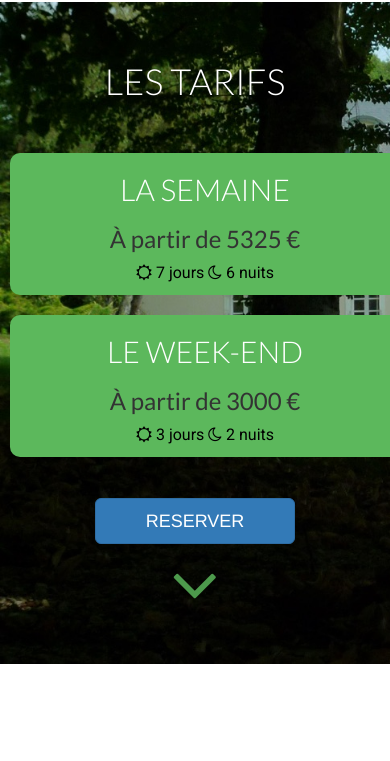
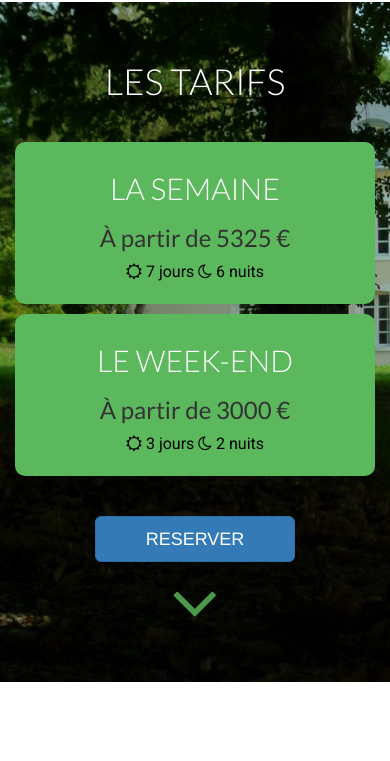
Before and after one commit to antoineayoub/moison, a plain HTML site: page index.html in a window 390 px wide. Shown: the part 1706-2467 px from the top of the page. Drawn offline with nearby package versions, Linux system fonts and the light colour scheme; some packages are replaced by stand-ins of ours; a script that the page names is missing.

Commit message:
Modification partie Tarifs pour Responsive

```diff
--- a/index.html
+++ b/index.html
@@ -5,6 +5,25 @@
     <meta http-equiv="X-UA-Compatible" content="IE=edge">
     <meta name="viewport" content="width=device-width, initial-scale=1">
     <title>Gîte Ecolabel de Moison</title>
+    <meta name="Gîte Ecolabel de Moison" content="Ancien relais de chasse des XVII et XIXème s. rénové dans un esprit maison de famille au milieu d'un parc boisé de 4 ha avec jardin à la française." />
+
+    <meta charset="utf-8">
+    <!-- FACEBOOK -->
+    <meta property="og:title" content="Gîte Ecolabel de Moison" />
+    <meta property="og:type" content="article" />
+    <meta property="og:url" content="http://www.example.com/" />
+    <meta property="og:image" content="http://example.com/image.jpg" />
+    <meta property="og:description" content="Description Here" />
+    <meta property="og:site_name" content="Site Name" />
+    <meta property="fb:admins" content="Facebook numeric ID" />
+    <!-- TWITTER -->
+    <meta name="twitter:card" content="summary_large_image">
+    <meta name="twitter:site" content="@publisher_handle">
+    <meta name="twitter:title" content="Page Title">
+    <meta name="twitter:description" content="Page description less than 200 characters">
+    <meta name="twitter:creator" content="@author_handle">
+    <meta name="twitter:image:src" content="http://www.example.com/image.jpg">
+
     <link rel="stylesheet" href="vendor/owl.carousel/owl-carousel/owl.carousel.css">
     <link rel="stylesheet" href="vendor/owl.carousel/owl-carousel/owl.theme.css">
     <link rel="stylesheet" href="https://maxcdn.bootstrapcdn.com/bootstrap/3.2.0/css/bootstrap.min.css">
@@ -112,20 +131,22 @@
       <h1>LES TARIFS</h1>
       <div class="container">
         <div class="row">
-          <div class="col-sm-3 col-xs-12"></div>
-            <div class="col-sm-3 col-xs-12 custo-price">
+          <div class="col-sm-6 col-xs-12">
+            <div class="custo-price">
               <h2>LA SEMAINE</h2>
               <h3>À partir de 5325 €</h3>
               <p> <i class="fa fa-sun-o"></i> 7 jours  <i class="fa fa-moon-o"></i> 6 nuits</p>
               <p></p>
             </div>
-          <div class="col-sm-3 col-xs-12 custo-price">
+          </div>
+          <div class="col-sm-6 col-xs-12">
+            <div class="custo-price">
               <h2>LE WEEK-END</h2>
               <h3>À partir de 3000 €</h3>
               <p> <i class="fa fa-sun-o"></i> 3 jours  <i class="fa fa-moon-o"></i> 2 nuits</p>
               <p></p>
             </div>
-          <div class="col-sm-3 col-xs-12"></div>
+          </div>
           </div>
           <div class="row">
             <div class="col-xs-12 a-padding">
--- a/stylesheets/style.css
+++ b/stylesheets/style.css
@@ -110,7 +110,13 @@ h1,h2,h3,h4,h5{
   background-color: #5CB85C;
   border: none;
   border-radius: 10px;
-  margin:10px;
+  padding: 10px;
+  margin-bottom: 10px;
+
+}
+
+.width-price{
+  width: 30%
 }
 .custo-price h2{
   text-align: center;
```
Also changed, not shown: images/logo-moison.png. Lines whose indentation alone changed are shown as unchanged.
